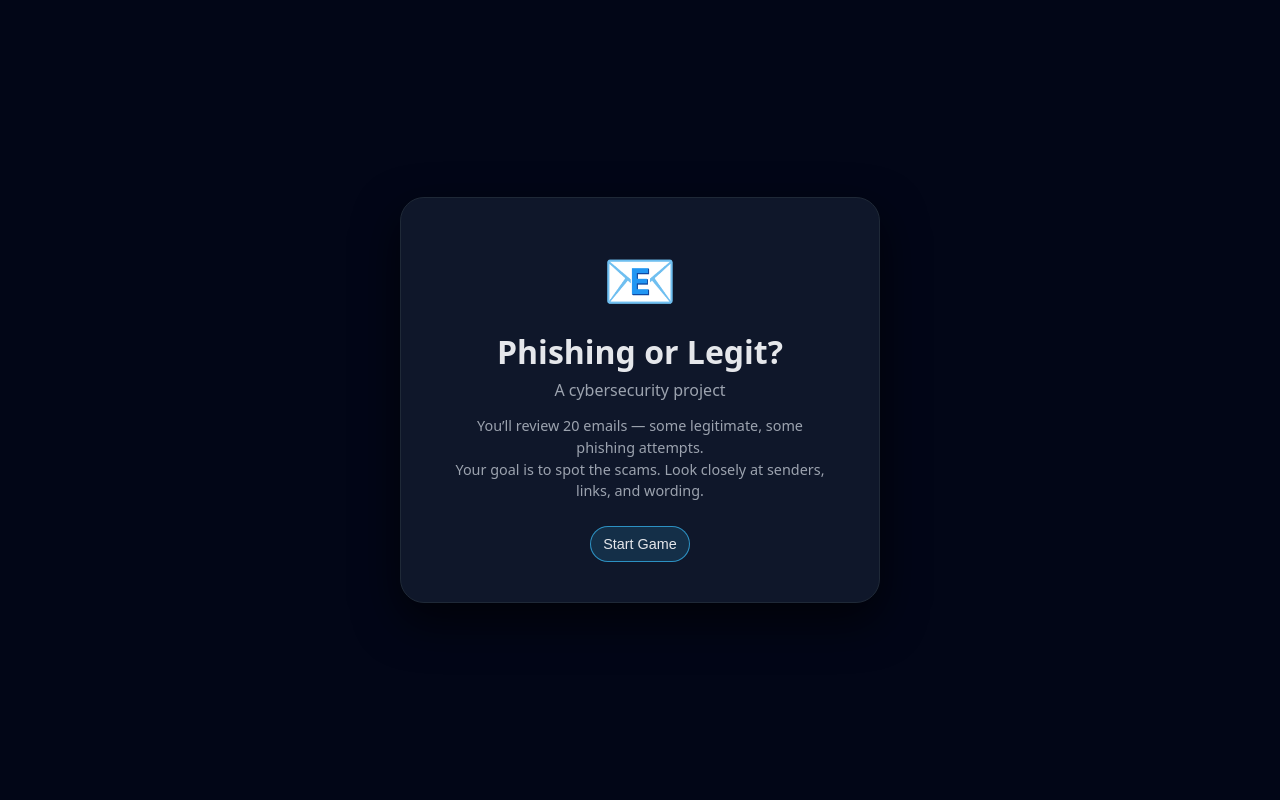
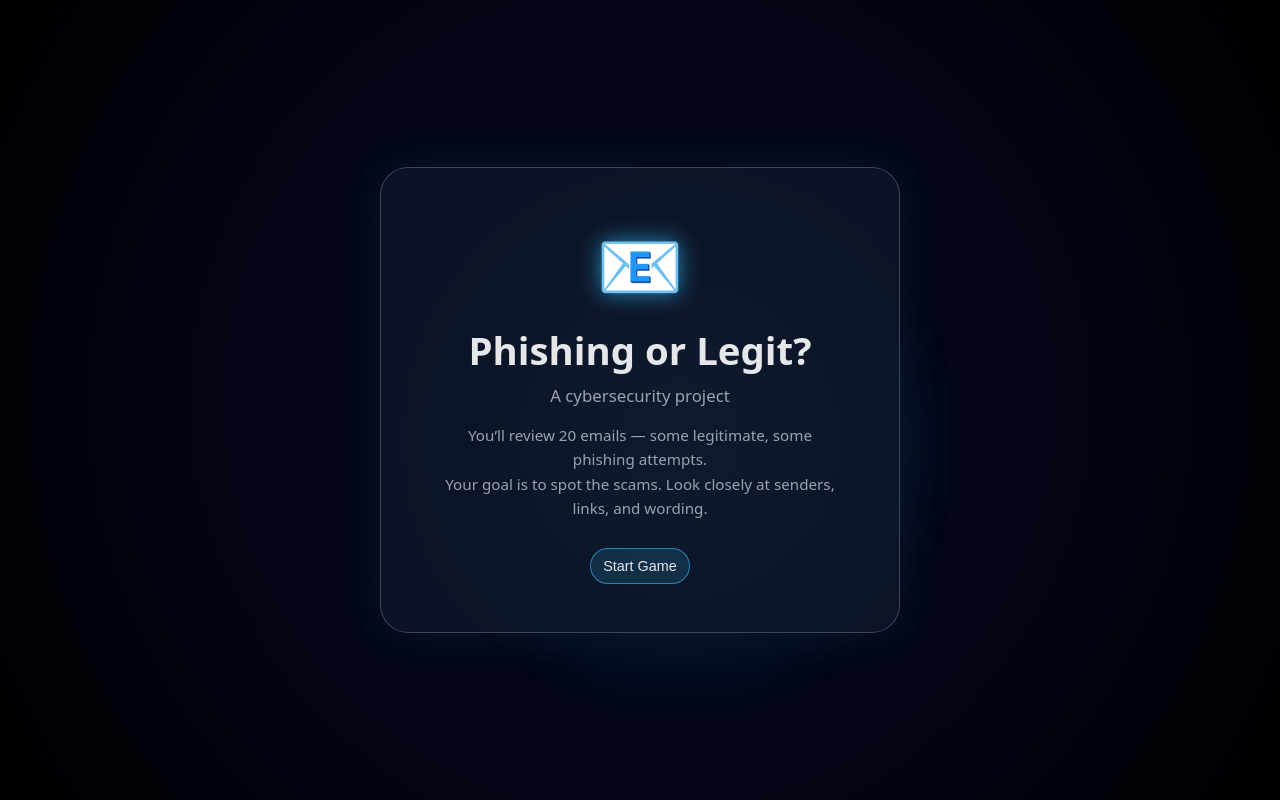
Before and after one commit to Randomexe1/Phishing-or-Legit, a plain HTML site: page index.html in a window 1280 px wide. Drawn offline with Linux system fonts and the light colour scheme.

Commit message:
Refactor button styles and enhance title screen

```diff
--- a/style.css
+++ b/style.css
@@ -8,9 +8,9 @@
   --text-main: #e5e7eb;
   --text-muted: #9ca3af;
   --border-subtle: #1f2933;
-  --button-bg: #111827;
-  --button-hover: #1f2937;
-  --button-border: #374151;
+  --button-bg: rgba(56, 189, 248, 0.15);
+  --button-hover: rgba(56, 189, 248, 0.25);
+  --button-border: rgba(56, 189, 248, 0.6);
   --shadow-soft: 0 18px 45px rgba(0, 0, 0, 0.65);
   --radius-lg: 18px;
   --radius-pill: 999px;
@@ -40,56 +40,83 @@ body {
 }
 
 /* ----------------------------- */
-/* TITLE SCREEN */
+/* BEAUTIFUL TITLE SCREEN */
 /* ----------------------------- */
 
 .title-screen {
   position: fixed;
   inset: 0;
-  background: #020617;
+  overflow: hidden;
   display: flex;
   align-items: center;
   justify-content: center;
+  background: radial-gradient(circle at center, #020617 0%, #020617 50%, #000 100%);
   z-index: 50;
 }
 
+.title-bg-glow {
+  position: absolute;
+  width: 600px;
+  height: 600px;
+  border-radius: 50%;
+  background: radial-gradient(circle, rgba(56, 189, 248, 0.35), transparent 60%);
+  filter: blur(10px);
+  opacity: 0.7;
+  animation: floatGlow 10s ease-in-out infinite alternate;
+}
+
+@keyframes floatGlow {
+  0% { transform: translate(-80px, -40px) scale(1); }
+  50% { transform: translate(40px, 40px) scale(1.1); }
+  100% { transform: translate(80px, -20px) scale(1.05); }
+}
+
 .title-card {
-  background: #0f172a;
-  padding: 40px 50px;
-  border-radius: 24px;
-  border: 1px solid #1f2937;
-  box-shadow: var(--shadow-soft);
+  position: relative;
+  background: rgba(15, 23, 42, 0.85);
+  backdrop-filter: blur(14px);
+  padding: 48px 56px;
+  border-radius: 28px;
+  border: 1px solid rgba(148, 163, 184, 0.35);
+  box-shadow: 0 0 40px rgba(15, 23, 42, 0.9);
   text-align: center;
-  max-width: 480px;
+  max-width: 520px;
+  animation: fadeUp 0.7s ease-out;
+}
+
+@keyframes fadeUp {
+  from { opacity: 0; transform: translateY(20px); }
+  to { opacity: 1; transform: translateY(0); }
 }
 
 .title-icon {
-  font-size: 60px;
-  margin-bottom: 10px;
+  font-size: 70px;
+  margin-bottom: 12px;
+  text-shadow: 0 0 22px rgba(56, 189, 248, 0.7);
 }
 
 .title-main {
   margin: 0;
-  font-size: 2rem;
+  font-size: 2.4rem;
   font-weight: 700;
 }
 
 .title-sub {
-  margin: 6px 0 14px;
-  font-size: 1rem;
+  margin: 8px 0 16px;
+  font-size: 1.05rem;
   color: var(--text-muted);
 }
 
 .title-desc {
-  font-size: 0.9rem;
+  font-size: 0.95rem;
   color: var(--text-muted);
-  margin-bottom: 24px;
-  line-height: 1.5;
+  margin-bottom: 28px;
+  line-height: 1.6;
 }
 
 .title-start {
-  font-size: 1rem;
-  padding: 12px 20px;
+  font-size: 1.05rem;
+  padding: 14px 26px;
 }
 
 /* ----------------------------- */
@@ -380,24 +407,24 @@ header {
 }
 
 .btn {
-  border-radius: 999px;
+  border-radius: var(--radius-pill);
   border: 1px solid var(--button-border);
   background: var(--button-bg);
   color: var(--text-main);
   padding: 9px 12px;
   font-size: 0.9rem;
   cursor: pointer;
-  transition: background var(--transition-fast), transform var(--transition-fast);
+  transition: background var(--transition-fast), transform var(--transition-fast), box-shadow var(--transition-fast);
 }
 
 .btn:hover {
   background: var(--button-hover);
   transform: translateY(-1px);
+  box-shadow: 0 10px 25px rgba(15, 23, 42, 0.8);
 }
 
 .btn-primary {
-  border-color: rgba(56, 189, 248, 0.7);
-  background: rgba(56, 189, 248, 0.15);
+  /* same base style for both answer buttons */
 }
 
 .feedback {
```
